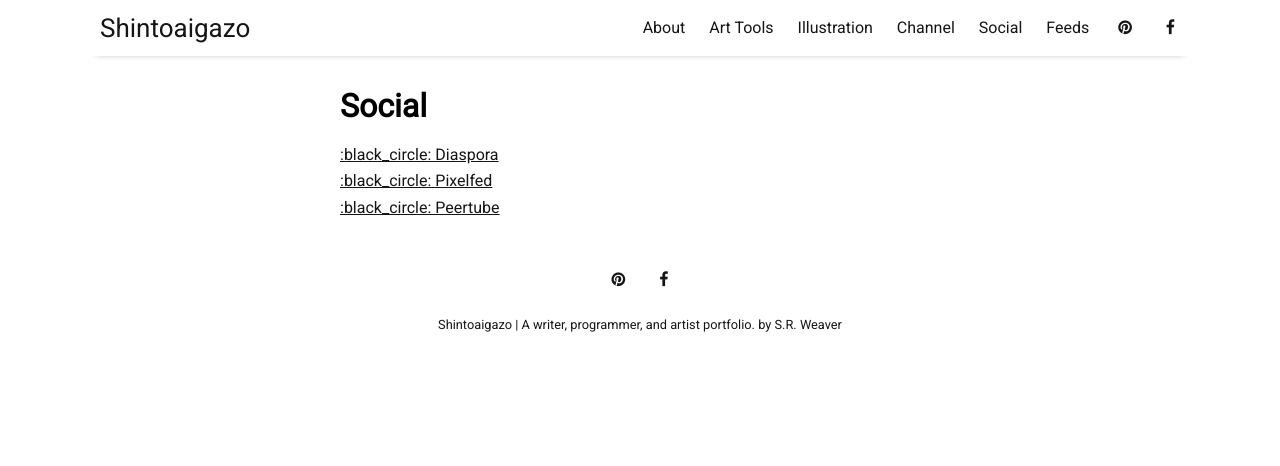
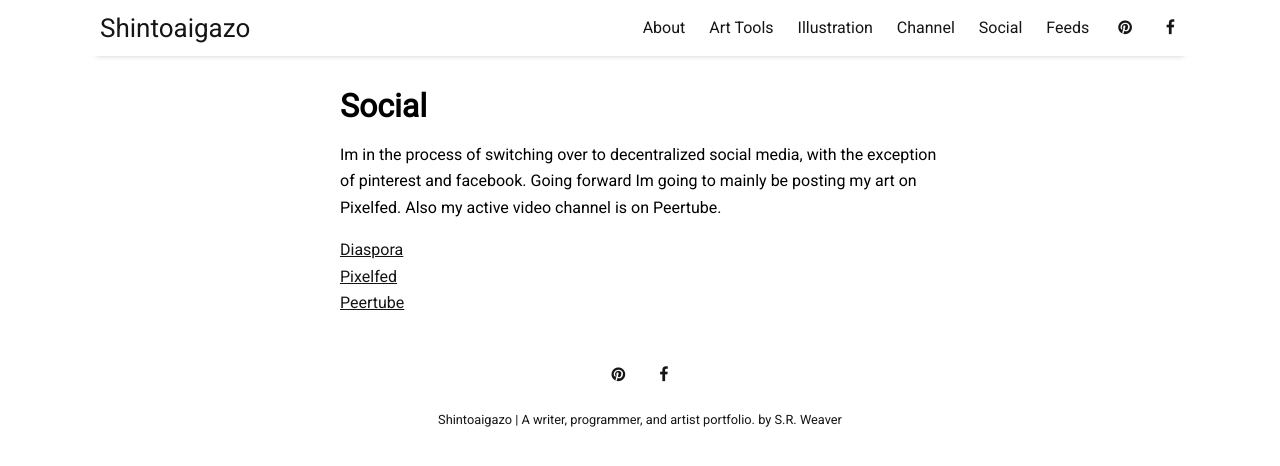
Before and after one commit to LWFlouisa/Portfolio, a Jekyll site: the page built from pages/social.md, in a window 1280 px wide. Shown: the top 466 px of the page. Built offline with Jekyll 4.4.1, drawn with Linux system fonts in a browser that asks for light colours; nearby versions of some CDN libraries.

Commit message:
Update social.md

```diff
--- a/pages/social.md
+++ b/pages/social.md
@@ -3,6 +3,8 @@
 title: Social
 permalink: /social
 ---
-[:black_circle: Diaspora](https://diasp.org/u/lwflouisa)<br />
-[:black_circle: Pixelfed](https://pixelfed.de/LWFlouisa)<br />
-[:black_circle: Peertube](https://video.ploud.jp/c/mytalkshow/videos?languageOneOf=en&s=2)
+Im in the process of switching over to decentralized social media, with the exception of pinterest and facebook. Going forward Im going to mainly be posting my art on Pixelfed. Also my active video channel is on Peertube.
+
+[Diaspora](https://diasp.org/u/lwflouisa)<br />
+[Pixelfed](https://pixelfed.de/LWFlouisa)<br />
+[Peertube](https://video.ploud.jp/c/mytalkshow/videos?languageOneOf=en&s=2)
```
